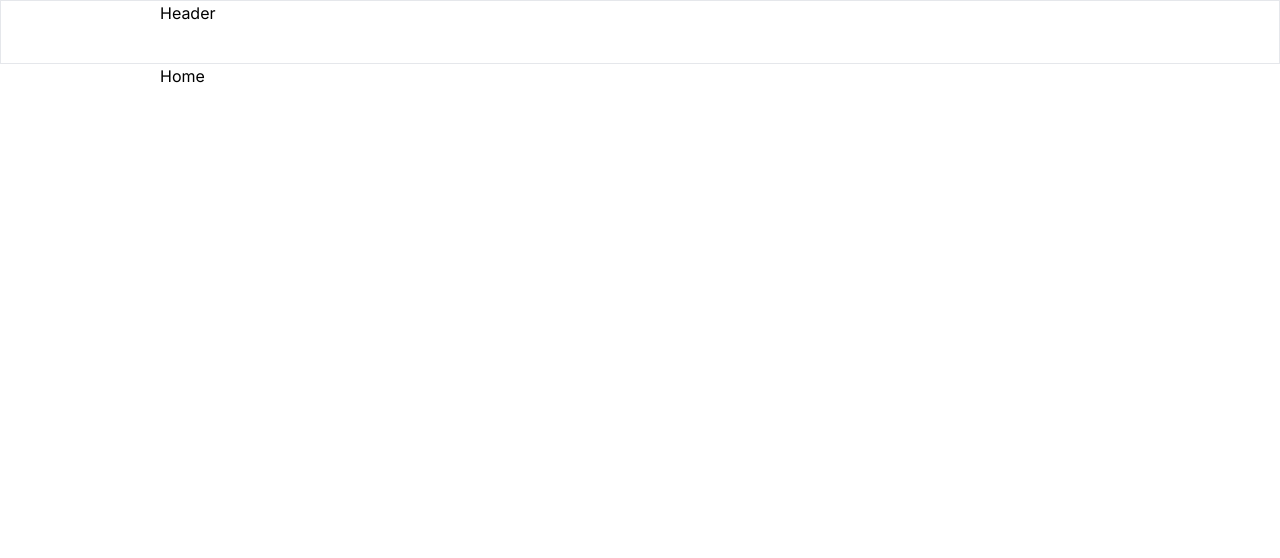
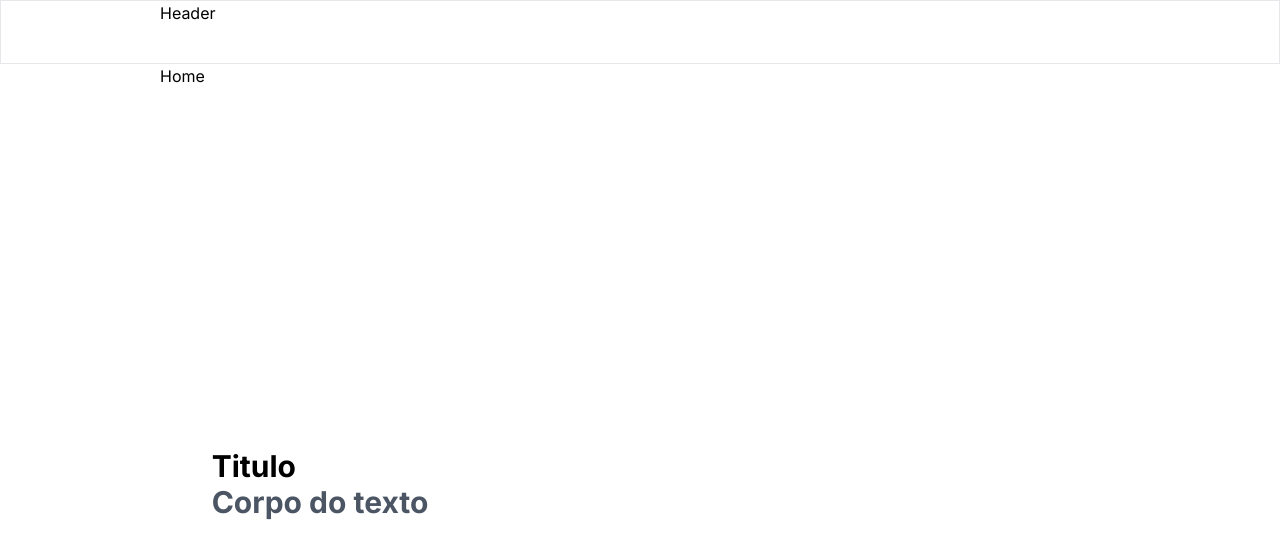
Before and after one commit to Spes-Tech/sitefit-project, a Next.js app: page / in a window 1280 px wide. Shown: the top 558 px of the page. Built offline with nearby package versions, Linux system fonts and the light colour scheme.

Commit message:
Foi feito a pagina de titulo

```diff
--- /dev/null
+++ b/src/app/components/Section.tsx
@@ -0,0 +1,30 @@
+    import React from "react"
+
+    const Section = () => {
+    return (
+    <div className="section">
+
+    <div className="flex flex-row">
+
+        <div className="basis-1/2 flex justify-center items-center h-screen">
+
+       <h1 className="text-3xl font-bold mb-2">Titulo
+
+        <h1 className="text-gray-600">Corpo do texto</h1>
+
+        </h1>
+
+       <div>
+
+       </div>
+
+
+        </div>
+
+    </div>
+
+    </div>
+                    )
+                };
+
+export default Section;
--- a/src/app/layout.tsx
+++ b/src/app/layout.tsx
@@ -2,6 +2,9 @@ import '@/styles/globals.css'
 import type { Metadata } from 'next'
 import { Inter } from 'next/font/google'
 import { ReactNode } from 'react'
+import Section from './components/Section';
+
+
 
 const inter = Inter({ subsets: ['latin'] })
 
@@ -18,6 +21,12 @@ export default function RootLayout({ children }: { children: ReactNode }) {
           <nav className="mx-auto max-w-5xl px-8">Header</nav>
         </header>
         {children}
+
+        <div>
+
+      <Section /> {/* Usando o componente Section */}
+    </div>
+
       </body>
     </html>
   )
```
Also changed, not shown: package.json (+7 -7 lines), 1 other file (tests, documents, lock files or other folders).
